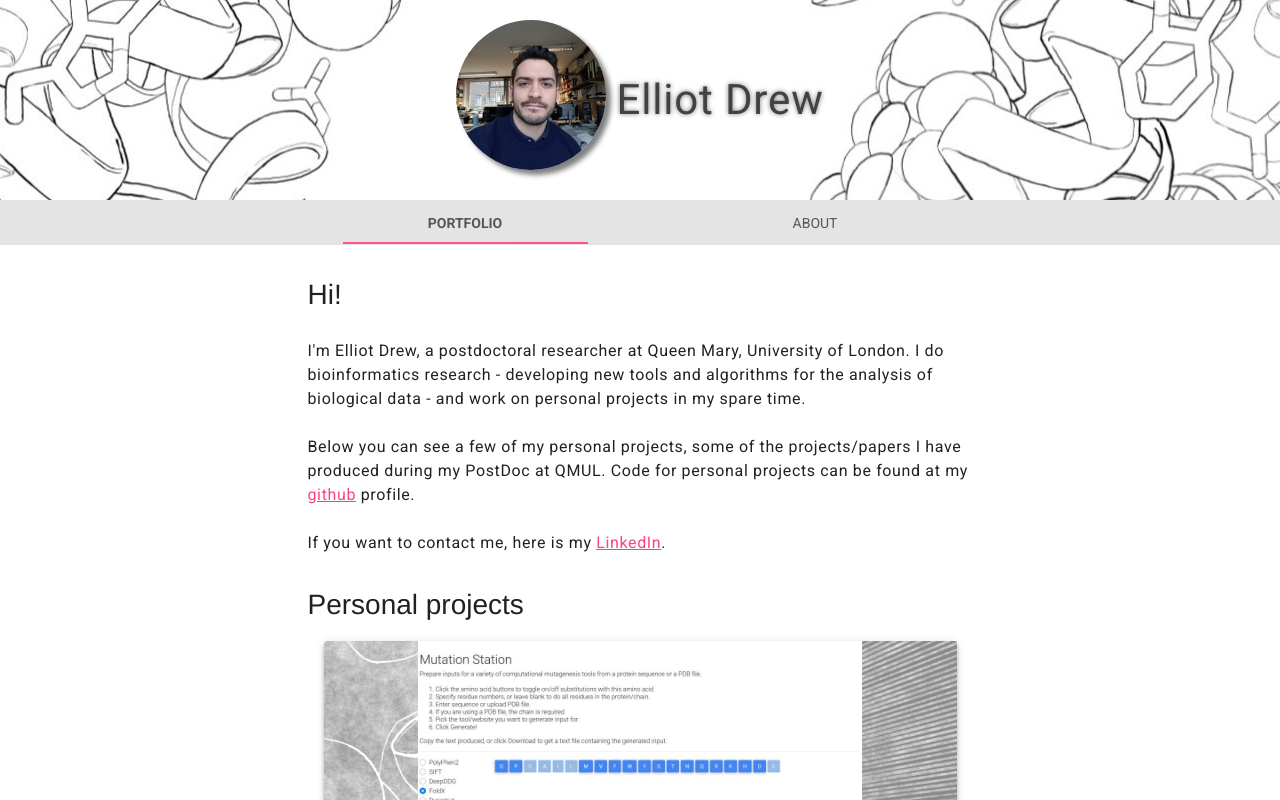
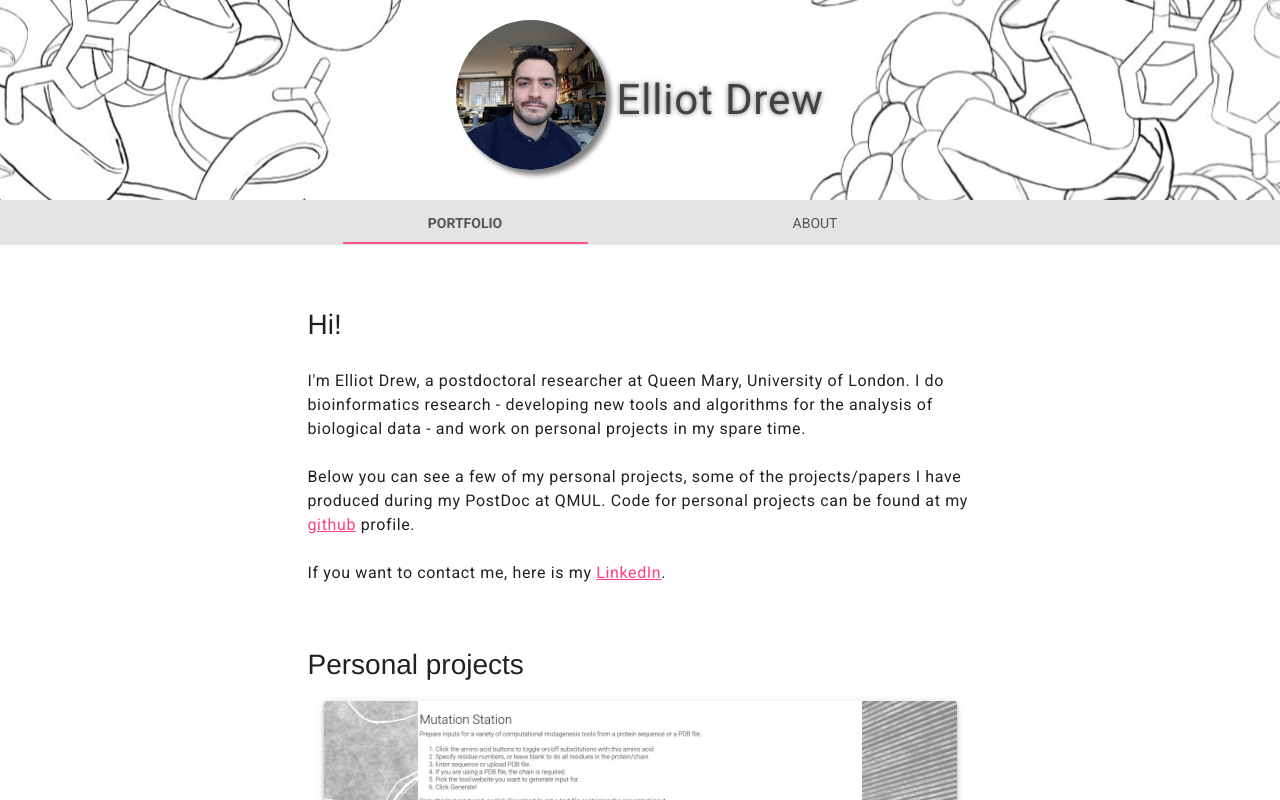
Before and after one commit to elliot-drew/portfolio, a plain HTML site: page index.html in a window 1280 px wide. Drawn offline with nearby package versions, Linux system fonts and the light colour scheme.

Commit message:
layout adjustments styles.css

```diff
--- a/styles.css
+++ b/styles.css
@@ -159,7 +159,7 @@ footer {
 
   width:100%;
   padding:10px 0px 10px 0px;
-  margin-top:30px;
+  margin-top:60px;
 }
 
 .elliot-title {
@@ -176,7 +176,7 @@ footer {
 
 .main-carousel {
   width:100%;
-
+  margin-bottom: 100px;
 }
 
 .carousel-cell {
```
